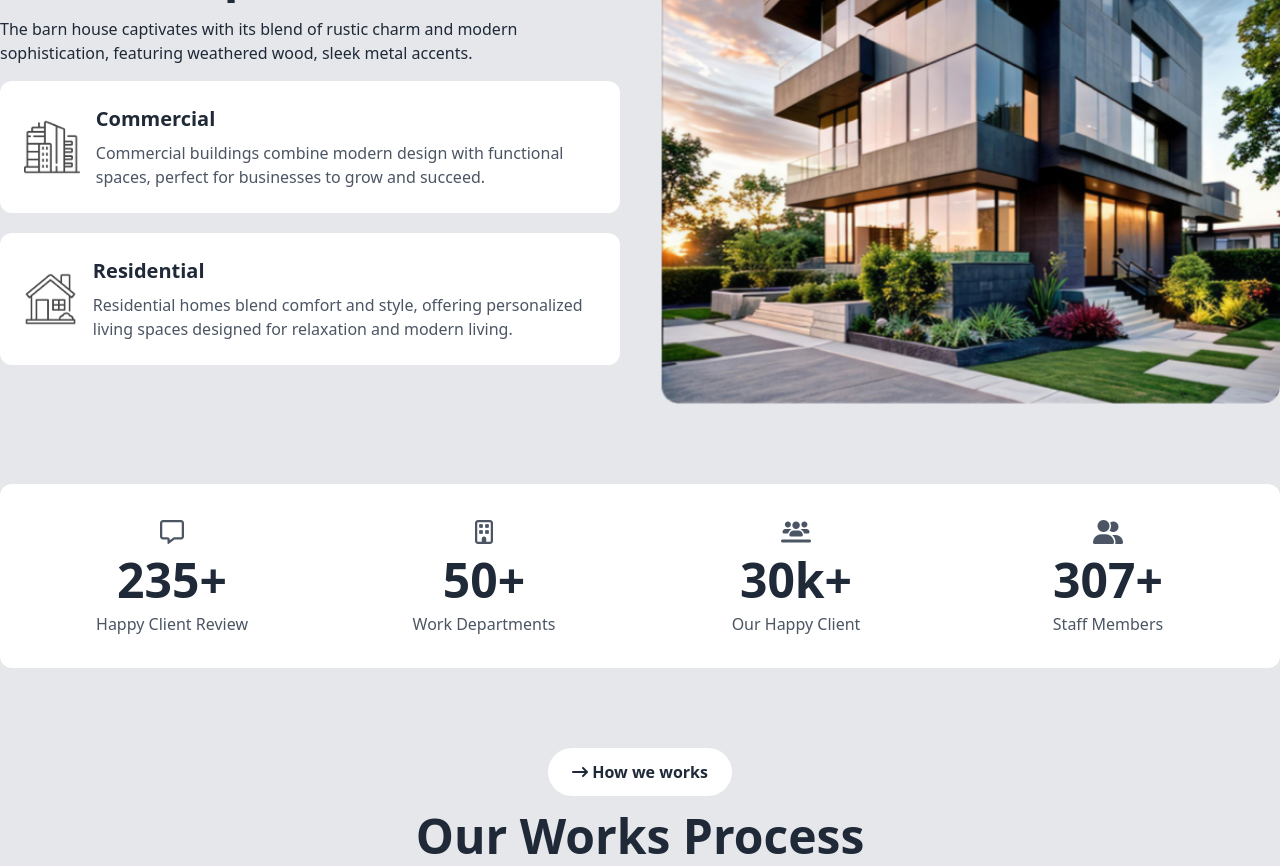
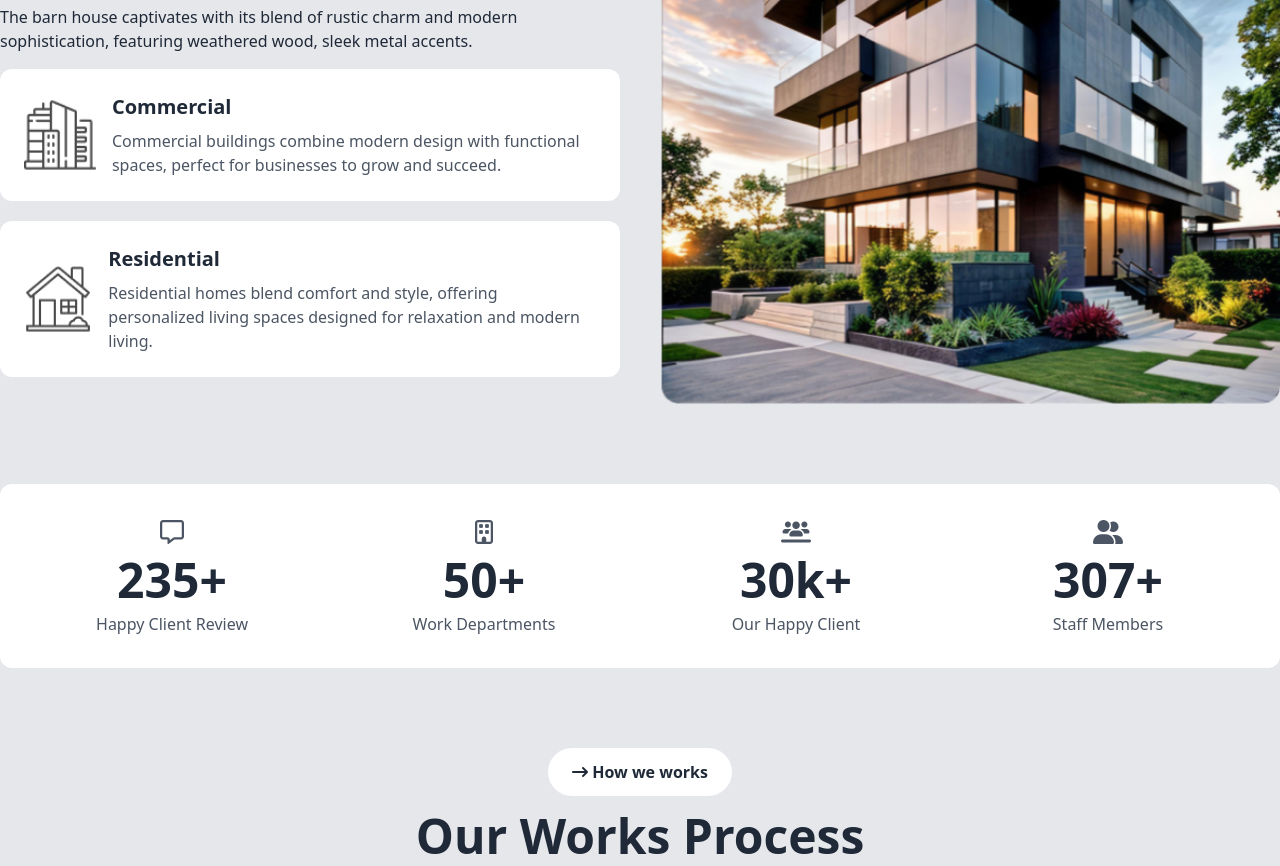
Before and after one commit to RakibHossen-Dev/Rinterio, a plain HTML site: page index.html in a window 1280 px wide. Shown: the part 1176-2042 px from the top of the page. Drawn offline with nearby package versions, Linux system fonts and the light colour scheme.

Commit message:
updated some code

```diff
--- a/index.html
+++ b/index.html
@@ -135,11 +135,7 @@
             <div class="flex flex-col md:flex-row lg:flex-col gap-5">
               <div class="flex gap-4 md:items-center bg-white p-6 rounded-xl">
                 <div>
-                  <img
-                    class="w-32 lg:w-24"
-                    src="images/commercial.png"
-                    alt=""
-                  />
+                  <img class="w-32" src="images/commercial.png" alt="" />
                 </div>
                 <div>
                   <h4 class="text-xl text-gray-800 font-bold mb-2">
@@ -153,11 +149,7 @@
               </div>
               <div class="flex gap-4 md:items-center bg-white p-6 rounded-xl">
                 <div>
-                  <img
-                    class="lg:w-24 w-32"
-                    src="images/residential.png"
-                    alt=""
-                  />
+                  <img class="w-32" src="images/residential.png" alt="" />
                 </div>
                 <div>
                   <h4 class="text-xl text-gray-800 font-bold mb-2">
```
